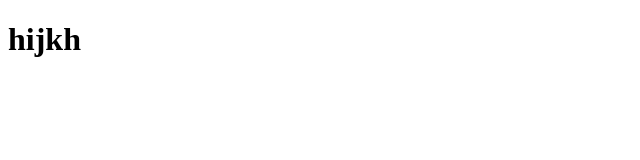
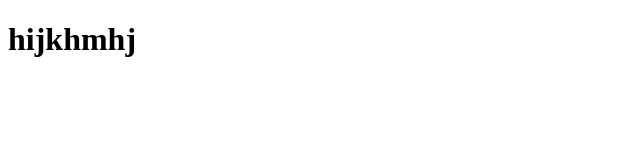
Before and after one commit to reshmamashutha/sih-hydrocraft-ai, a plain HTML site: page index.html in a window 1280 px wide. Shown: the whole page, without its empty margins (0-640 px from the left). Drawn offline with Linux system fonts and the light colour scheme.

Commit message:
Update index.html
change

```diff
--- a/index.html
+++ b/index.html
@@ -4,7 +4,7 @@
     <meta charset="UTF-8" />
     <meta name="viewport" content="width=device-width, initial-scale=1.0" />
     <title>Document</title>
-    <h1>hijkh</h1>
+    <h1>hijkhmhj</h1>
   </head>
   <body></body>
 </html>
```
